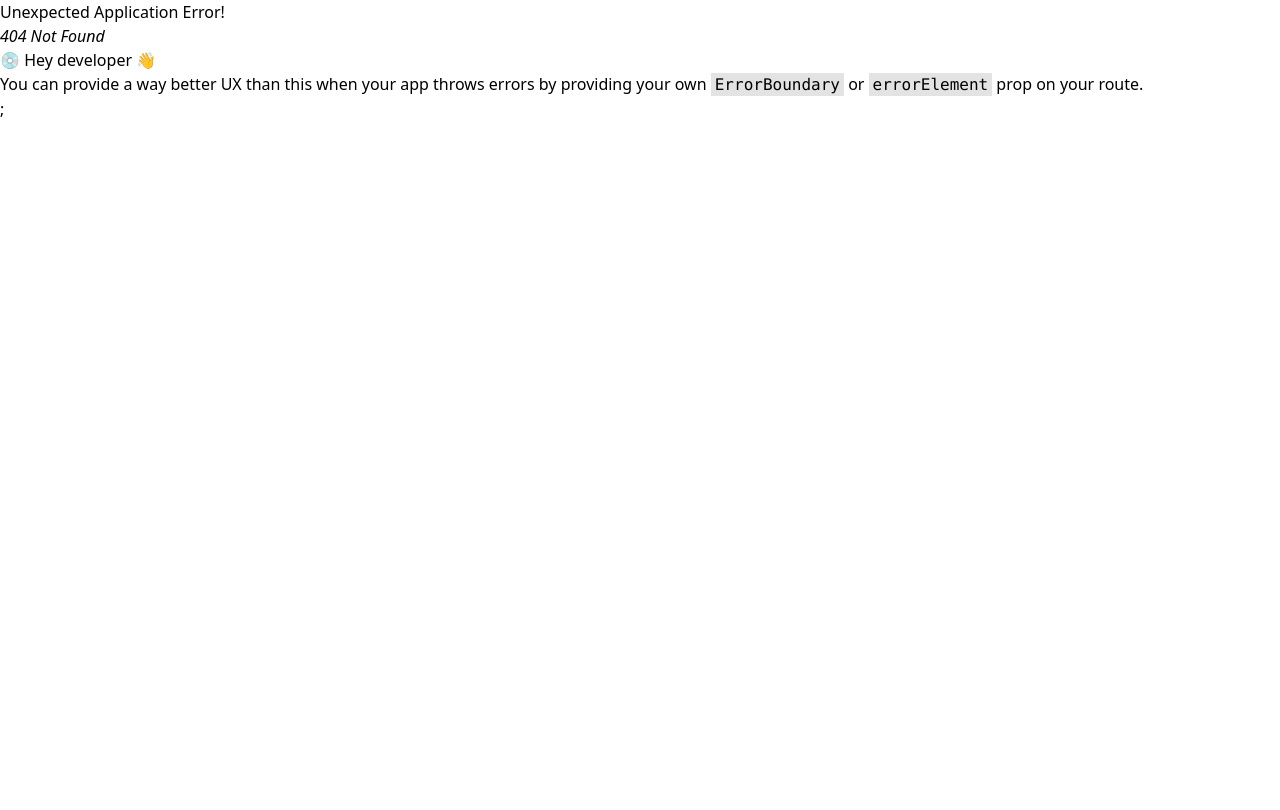
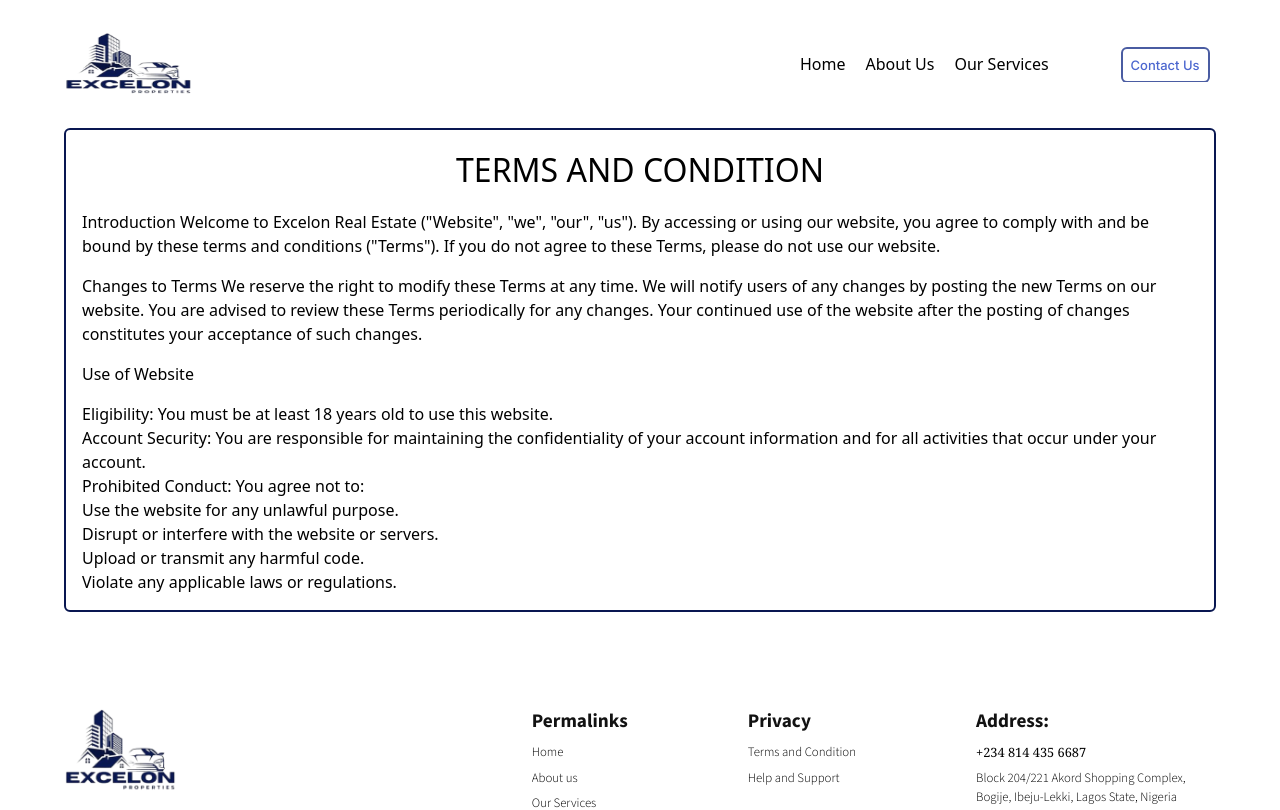
Before and after one commit to CJWALT/excelonv1, a React (Create React App) app: page /tnc in a window 1280 px wide. Before the commit this address had no page. Shown: the top 810 px of the page. Built offline with nearby package versions, Linux system fonts and the light colour scheme.

Commit message:
created tnc and help and support page

```diff
--- a/src/components/Footer.jsx
+++ b/src/components/Footer.jsx
@@ -30,8 +30,8 @@ function Footer() {
         </div>
         <div className='flex gap-[.4rem] flex-col'>
             <h2 data-aos='fade' className='font-bold text-[1.2rem] font-[mada] text-[#121212]'>Privacy</h2>
-            <Link data-aos='fade-up' to='/' className='font-light text-[.8rem] font-[mada]'>Terms and Condition</Link>
-            <Link data-aos='fade-up' to='/' className='font-light text-[.8rem] font-[mada]'>Help and Support</Link>
+            <Link data-aos='fade-up' to='/tnc' className='font-light text-[.8rem] font-[mada]'>Terms and Condition</Link>
+            <Link data-aos='fade-up' to='/helpnsupport' className='font-light text-[.8rem] font-[mada]'>Help and Support</Link>
         </div>
         <div className='flex gap-[.4rem] flex-col'>
             <h2 data-aos='fade' className='font-bold text-[1.2rem] font-[mada] text-[#121212]'>Address:</h2>
--- a/src/components/Hero.jsx
+++ b/src/components/Hero.jsx
@@ -5,10 +5,10 @@ const Hero = () => {
   return (
         <>
         <div className='relative'>
-            <main className='w-[90%] border-2 max-w-[1280px] mx-auto h-[87vh] md:h-[70vh] lg:h-[80vh] md:static md:flex md:flex-row md:flex-wrap sm:h-[25rem] sm:flex'>
+            <main className='w-[90%] max-w-[1280px] mx-auto h-[87vh] md:h-[70vh] lg:h-[80vh] md:static md:flex md:flex-row md:flex-wrap sm:h-[25rem] sm:flex'>
                 <div className='py-[3rem] self-center md:w-[50%] lg:w-[55%]'>
                 <h2 className='font-[mada] text-[1.6rem] md:text-[2rem] lg:text-[3rem] font-bold text-[#091751]'>
-                        <span className='text-[3rem]'>D</span>iscover, <span className='text-[3rem]'>D</span>ream, <span className='text-[3rem]'>D</span>rive!
+                        <span className='text-[3rem] md:text-[5rem]'>D</span>iscover, <span className='text-[3rem] md:text-[5rem]'>D</span>ream, <span className='text-[3rem] md:text-[5rem]'>D</span>rive!
                         </h2>
                     <p className='text-[1.1rem] md:text-[1.2rem] lg:text-[1.8rem] font-semibold text-[#091751] font-[mada]'>Explore your lifestyle with us:<br/>
                         REAL ESTATE, Short Stays, AUTO Deals.
--- /dev/null
+++ b/src/pages/HelpnSupport.jsx
@@ -0,0 +1,11 @@
+import React from 'react'
+
+const HelpnSupport = () => {
+  return (
+    <div>
+      help and support
+    </div>
+  )
+}
+
+export default HelpnSupport
--- /dev/null
+++ b/src/pages/Tnc.jsx
@@ -0,0 +1,54 @@
+import React from 'react'
+
+export default function Tnc() {
+  return (
+    <div>
+        <div className='w-[90%] max-w-[1280px] p-4 mx-auto border-2 border-[#091751] rounded-md'>
+            <h2 className='text-[2rem] uppercase text-center mb-[1rem]'>Terms and Condition</h2>
+            <ol className='flex gap-4 flex-col'>
+                <li>
+                Introduction
+                Welcome to Excelon Real Estate ("Website", "we", "our", "us"). By accessing or using our website, you agree to comply with and be bound by these terms and conditions ("Terms"). If you do not agree to these Terms, please do not use our website.
+                </li>
+                <li>
+                Changes to Terms
+                We reserve the right to modify these Terms at any time. We will notify users of any changes by posting the new Terms on our website. You are advised to review these Terms periodically for any changes. Your continued use of the website after the posting of changes constitutes your acceptance of such changes.
+                </li>
+                <li>
+                    Use of Website </li>
+
+                <ol>
+                    <li>
+                    Eligibility: You must be at least 18 years old to use this website.
+                    </li>
+                    <li>
+                         Account Security: You are responsible for maintaining the confidentiality of your account information and for all activities that occur under your account.
+                    </li>
+                    <li>
+                    Prohibited Conduct: You agree not to:
+                        <ul>
+                            <li>
+                            Use the website for any unlawful purpose.
+                            </li>
+                            <li>
+                            Disrupt or interfere with the website or servers.
+                            </li>
+                            <li>
+                            Upload or transmit any harmful code.
+                            </li>
+                            <li>
+                            Violate any applicable laws or regulations.
+                            </li>
+                        </ul>
+                    </li>
+
+                </ol>
+                </ol>
+
+
+
+        </div>
+
+    </div>
+  )
+}
```
Also changed, not shown: src/App.js (+10 -0 lines).
